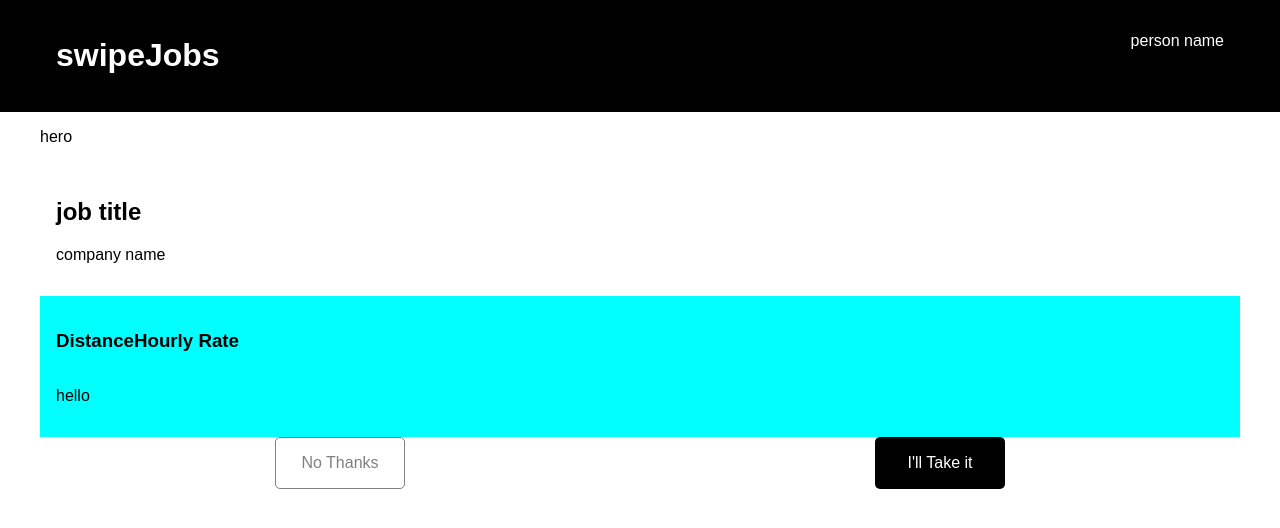
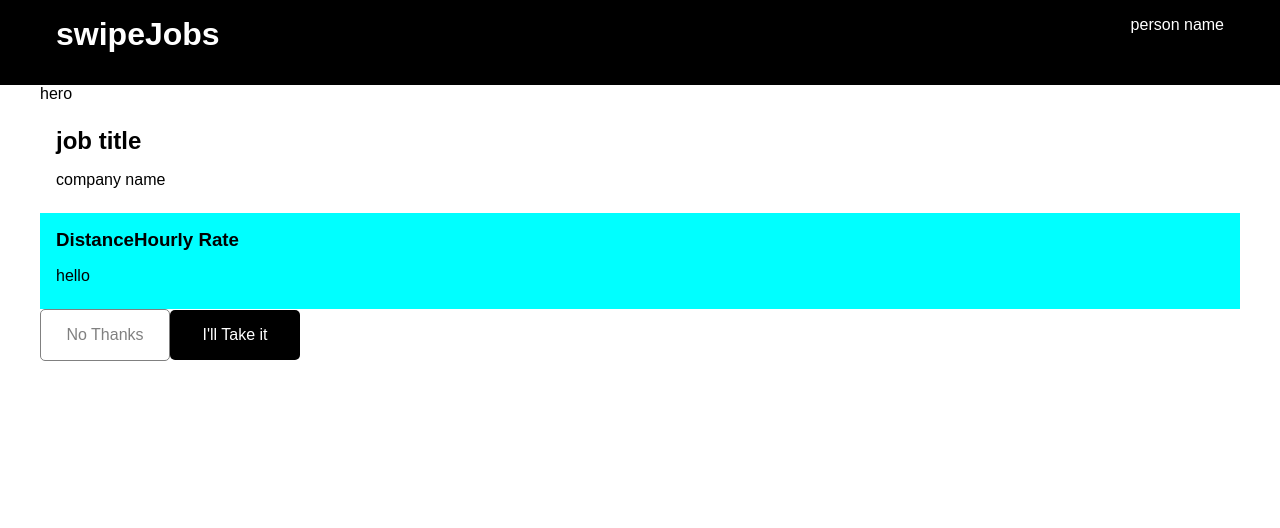
Before and after one commit to moiscraycray/swipeJobs, a React (Create React App) app: page / in a window 1280 px wide. Shown: the top 528 px of the page. Built offline with nearby package versions, Linux system fonts and the light colour scheme.

Commit message:
Add global styles to header, p, a, li tags

```diff
--- a/src/App/App.scss
+++ b/src/App/App.scss
@@ -7,7 +7,16 @@ html, body {
 }
 
 h1, h2, h3, h4, h5, h6, p, a, li {
+  margin: 0;
   font-family: Arial, Helvetica, sans-serif;
+}
+
+h1, h2, h3, h4, h5, h6 {
+  margin-bottom: 1rem;
+}
+
+p, a, li {
+  margin-bottom: 0.5rem;
 }
 
 .container {
@@ -50,8 +59,3 @@ h1, h2, h3, h4, h5, h6, p, a, li {
     max-width: 1600px;
   }
 }
-
-.buttons {
-  display: flex;
-  justify-content: space-around;
-}
```
